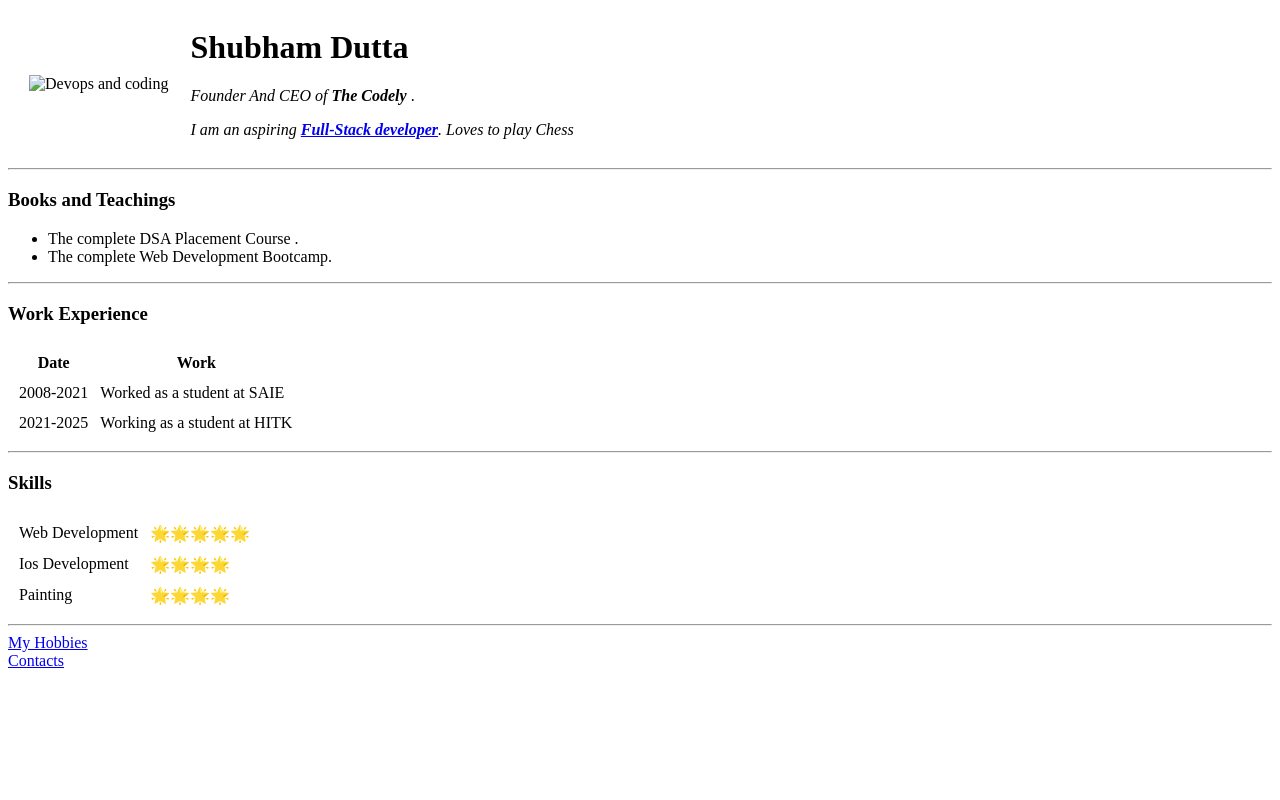
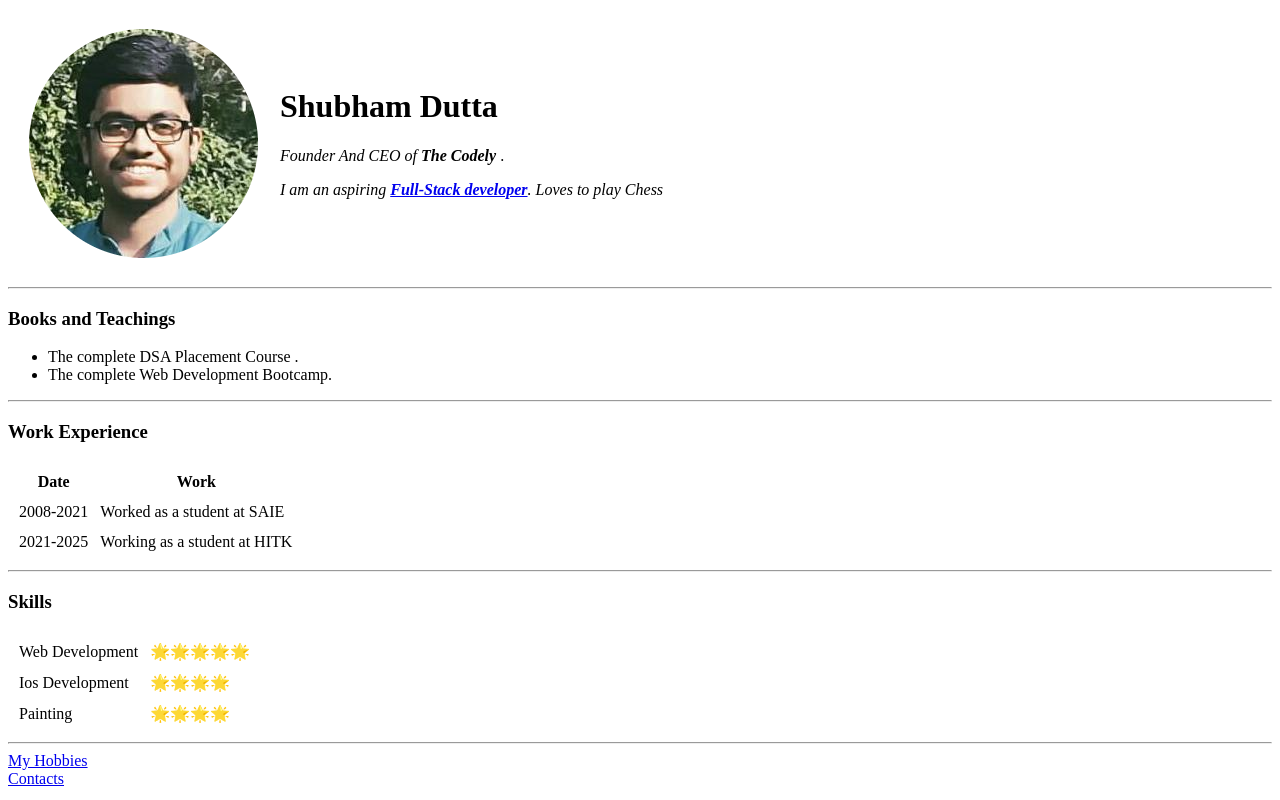
Before and after one commit to shubhamgithubit/cv1, a plain HTML site: page index.html in a window 1280 px wide. Drawn offline with Linux system fonts and the light colour scheme.

Commit message:
Update index.html

```diff
--- a/index.html
+++ b/index.html
@@ -9,7 +9,7 @@
 <body>
   <table cellspacing="20">
     <tr>
-      <td><img src="Images/Shubham-modified.png" alt="Devops and coding"></td>
+      <td><img src="Shubham-modified.png" alt="Devops and coding"></td>
       <td><h1>Shubham Dutta</h1>
       <p>
         <em>Founder And CEO of <strong>The Codely</strong> </em>.
```
